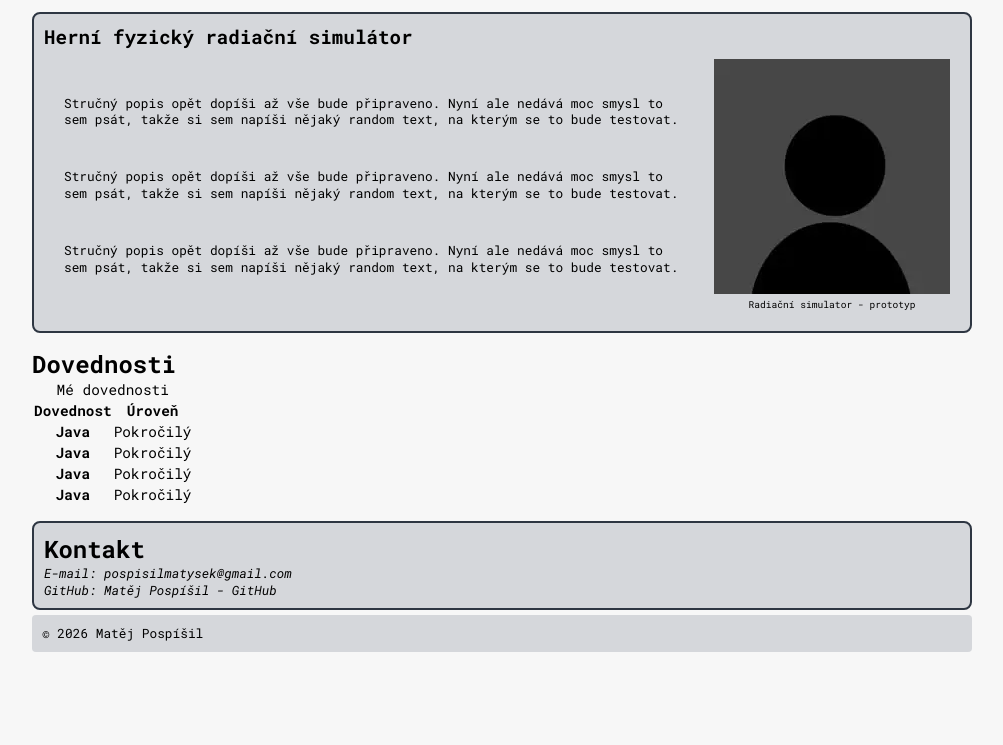
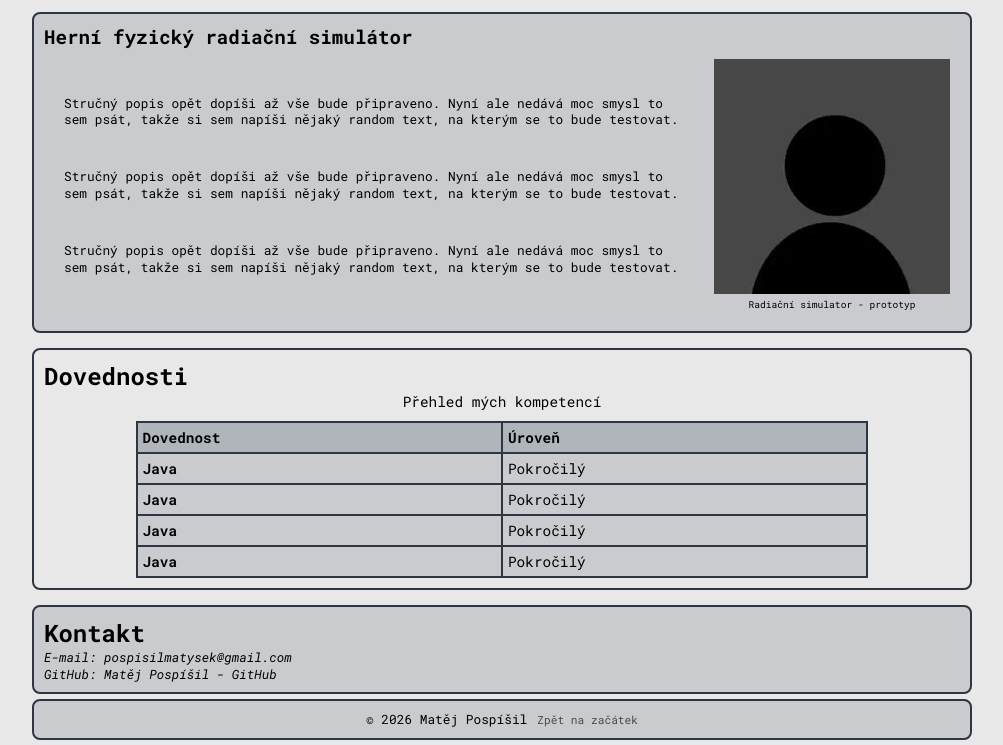
Before and after one commit to Maktisek/osobni-stranka, a plain HTML site: page index.html in a window 1280 px wide. Shown: the part 1212-1957 px from the top of the page, without its empty margins (138-1141 px from the left). Before the commit the page ends 1869 px from the top, so only its background shows below. Drawn offline with Linux system fonts and the light colour scheme.

Commit message:
style: table of skills improved and the overall apperance of the site was polished

```diff
--- a/css/style.css
+++ b/css/style.css
@@ -1,20 +1,28 @@
 @import url('https://fonts.googleapis.com/css2?family=Roboto+Mono:ital,wght@0,100..700;1,100..700&display=swap');
 
 :root {
-    --body-color: #f7f7f7;
+    --body-color: #e8e8e8;
+    /*--body-color: #f7f7f7;*/
     --link-color: #000000;
-    --link-color-hover: var(--border-color);
+    --link-color-hover: rgba(255, 255, 255, 0.67);
     --quote-color: #605d5d;
     --border-color: rgb(46, 54, 66);
     --card-background: rgba(74, 85, 104, 0.2);
+    --thead-background: rgba(74, 85, 104, 0.2);
     --header-background: rgba(74, 85, 104, 0.57);
     --shadow: rgba(83, 83, 83, 0.23);
+    --text-color: black;
+    --small-text-color: #4a4a4a;
 }
 
 * {
     box-sizing: border-box;
     padding: 0;
     margin: 0;
+}
+
+html{
+    scroll-behavior: smooth;
 }
 
 body {
@@ -24,6 +32,17 @@ body {
     background-color: var(--body-color);
     font-size: 0.9rem;
     padding: 0 10px 0 10px;
+    color: var(--text-color);
+}
+
+body::after {
+    content: "";
+    position: fixed;
+    inset: 0;
+    pointer-events: none;
+    z-index: 9999;
+
+    box-shadow: inset 0 0 18px rgba(0, 0, 0, 0.84);
 }
 
 #obsah{
@@ -48,7 +67,7 @@ nav ul{
 a {
     display: inline-block;
     text-decoration: none;
-    transition: all 0.3s ease;
+    transition: all 0.2s ease;
     color: var(--link-color);
 }
 
@@ -117,9 +136,6 @@ q::before, q::after{
     gap: 15px;
 }
 
-.projekty .card{
-
-}
 
 .skip-link {
     margin: 14px 0 8px 0;
@@ -127,11 +143,54 @@ q::before, q::after{
 
 footer{
     padding: 10px;
-    /*border: 3px solid var(--border-color);*/
-    border-radius: 4px;
+    border: 2px solid var(--border-color);
+    border-radius: 8px;
     background-color: var(--card-background);
     margin: 5px 0 5px 0;
 }
+
+.site-footer{
+    display: flex;
+    gap: 10px;
+    justify-content: center;
+}
+
+.dovednostiCard{
+    border: 2px solid var(--border-color);
+    border-radius: 8px;
+    padding: 10px;
+}
+
+small a{
+    color: var(--small-text-color);
+    font-size: 0.7rem;
+}
+
+small a:hover{
+    color: var(--text-color);
+}
+
+.dovednosti{
+    width: 80%;
+    border-collapse: collapse;
+    margin: 0 auto;
+}
+
+.dovednosti caption{
+    margin-bottom: 10px;
+}
+
+.dovednosti td, .dovednosti th{
+    padding: 5px;
+    text-align: left;
+    border: 2px solid var(--border-color);
+    background: var(--card-background)
+}
+
+.dovednosti thead {
+    background: var(--thead-background)
+}
+
 
 @media (min-width: 40em) {
     /* TODO */
--- a/index.html
+++ b/index.html
@@ -11,7 +11,7 @@
 <body>
 <a class="skip-link" href="#obsah">Přejít na obsah</a>
 
-<header class="site-header">
+<header class="site-header" id="start">
     <h1>Matěj Pospíšil</h1>
     <q>Stačí vědět a být kreativní</q>
     <nav aria-label="Hlavní navigace">
@@ -118,10 +118,10 @@
         </article>
     </section>
 
-    <section id="dovednosti" aria-labelledby="dovednosti-nadpis">
+    <section id="dovednosti" aria-labelledby="dovednosti-nadpis" class="dovednostiCard">
         <h2 id="dovednosti-nadpis">Dovednosti</h2>
-        <table>
-            <caption>Mé dovednosti</caption>
+        <table class="dovednosti">
+            <caption>Přehled mých kompetencí</caption>
             <thead>
             <tr>
                 <th scope="col">Dovednost</th>
@@ -160,8 +160,9 @@
 
 </main>
 
-<footer>
+<footer class="site-footer">
     <p>© 2026 Matěj Pospíšil</p>
+    <small><a href="#start">Zpět na začátek</a></small>
 </footer>
 </body>
 </html>
```
